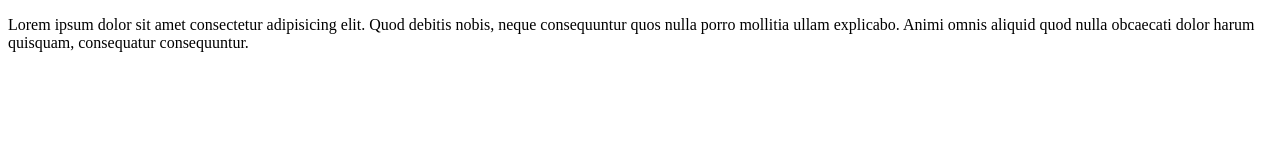
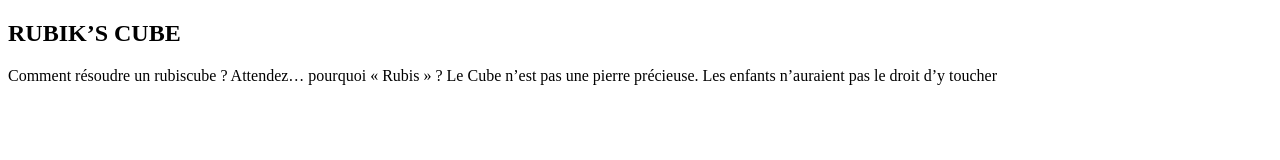
Before and after one commit to freespirit547/les_passions_80s, a plain HTML site: page index.html in a window 1280 px wide. Drawn offline with Linux system fonts and the light colour scheme.

Commit message:
rubiks cube

```diff
--- a/index.html
+++ b/index.html
@@ -4,11 +4,12 @@
     <meta charset="UTF-8">
     <meta name="viewport" content="width=device-width, initial-scale=1.0">
     <title>Les passions rétro</title>
-    <p>Lorem ipsum dolor sit amet consectetur adipisicing elit. Quod debitis nobis, neque consequuntur quos nulla porro mollitia ullam explicabo. Animi omnis aliquid quod nulla obcaecati dolor harum quisquam, consequatur consequuntur.</p>
+
+
 </head>
 <body>
-
-
+    <h2>RUBIK’S CUBE</h2>
+    <p>Comment résoudre un rubiscube ? Attendez… pourquoi « Rubis » ? Le Cube n’est pas une pierre précieuse. Les enfants n’auraient pas le droit d’y toucher</p>
 
 
 </body>
```
